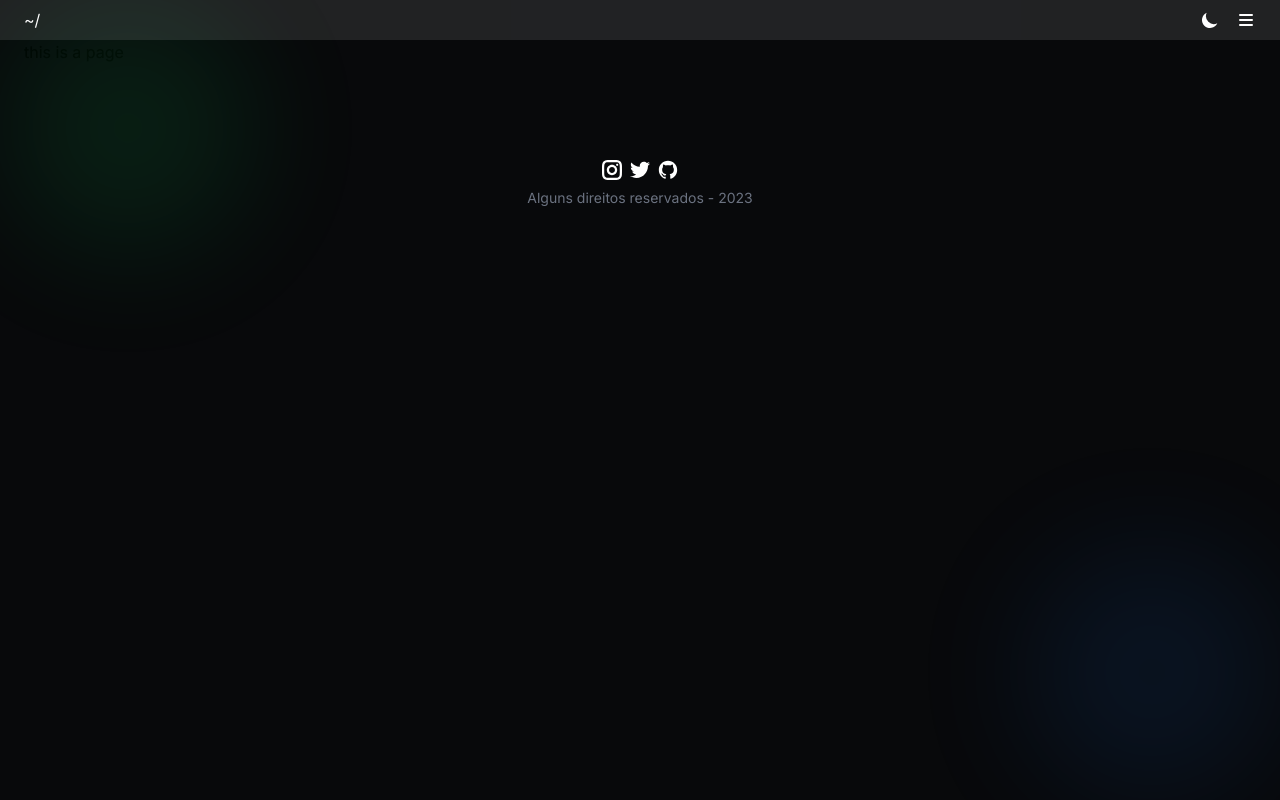
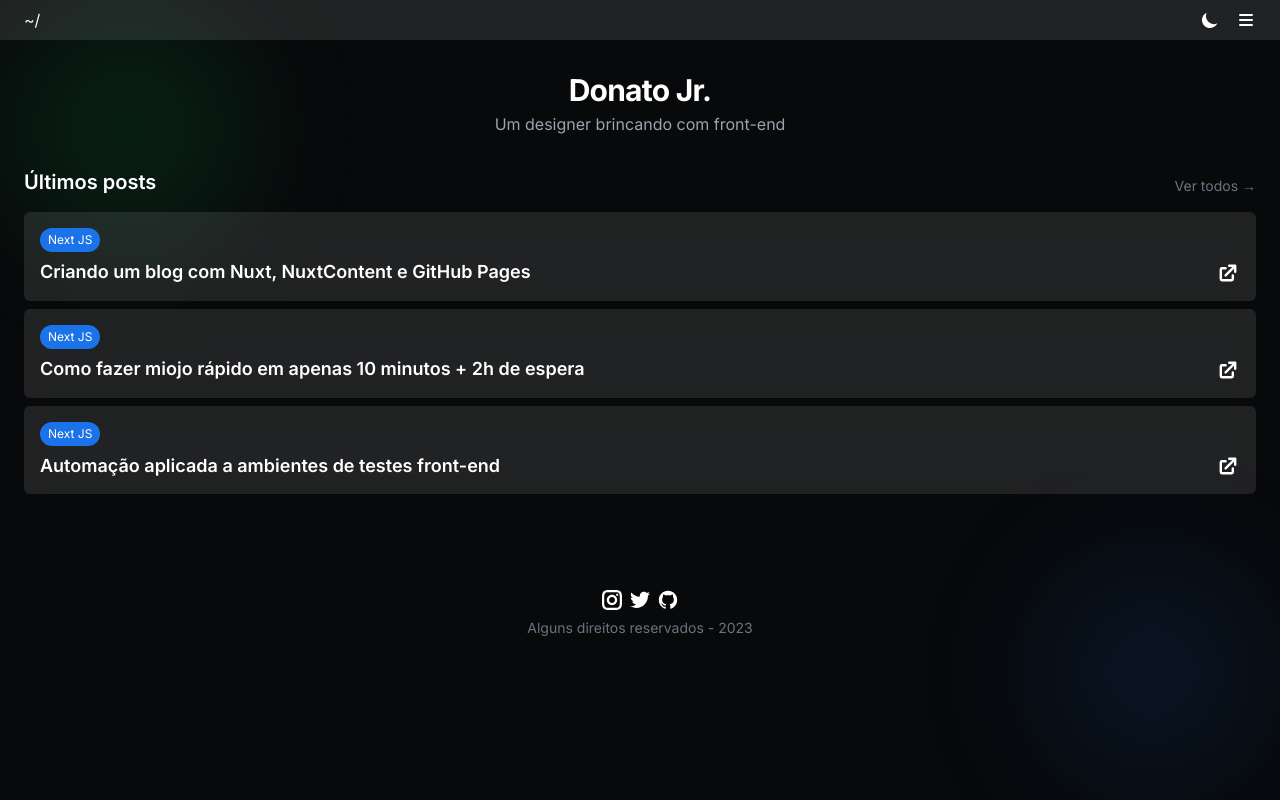
Before and after one commit to odonatojunior/odonatojunior.dev, a Next.js app: page / in a window 1280 px wide. Built offline with nearby package versions, Linux system fonts and the light colour scheme.

Commit message:
feat: base layout info written

```diff
--- a/src/pages/index.tsx
+++ b/src/pages/index.tsx
@@ -1,4 +1,7 @@
+import Card from '@/components/Card'
+import CardContainer from '@/components/CardContainer'
 import Head from 'next/head'
+import Link from 'next/link'
 
 export default function Home() {
   return (
@@ -6,7 +9,27 @@ export default function Home() {
       <Head>
         <title>Donato Jr.</title>
       </Head>
-      <h1>this is a page</h1>
+      <header className='relative z-10 py-8'>
+        <h1 className='mb-1 text-center text-3xl font-bold tracking-tight text-white'>
+          Donato Jr.
+        </h1>
+        <p className='text-center text-gray-400'>
+          Um designer brincando com front-end
+        </p>
+      </header>
+      <section className='relative z-20'>
+        <div className='mb-4 flex items-end justify-between'>
+          <h3 className='text-xl font-semibold text-white'>Últimos posts</h3>
+          <Link className='text-sm text-gray-500 hover:underline' href='/blog'>
+            Ver todos →
+          </Link>
+        </div>
+        <CardContainer>
+          <Card title='Criando um blog com Nuxt, NuxtContent e GitHub Pages' />
+          <Card title='Como fazer miojo rápido em apenas 10 minutos + 2h de espera' />
+          <Card title='Automação aplicada a ambientes de testes front-end' />
+        </CardContainer>
+      </section>
     </>
   )
 }
```
